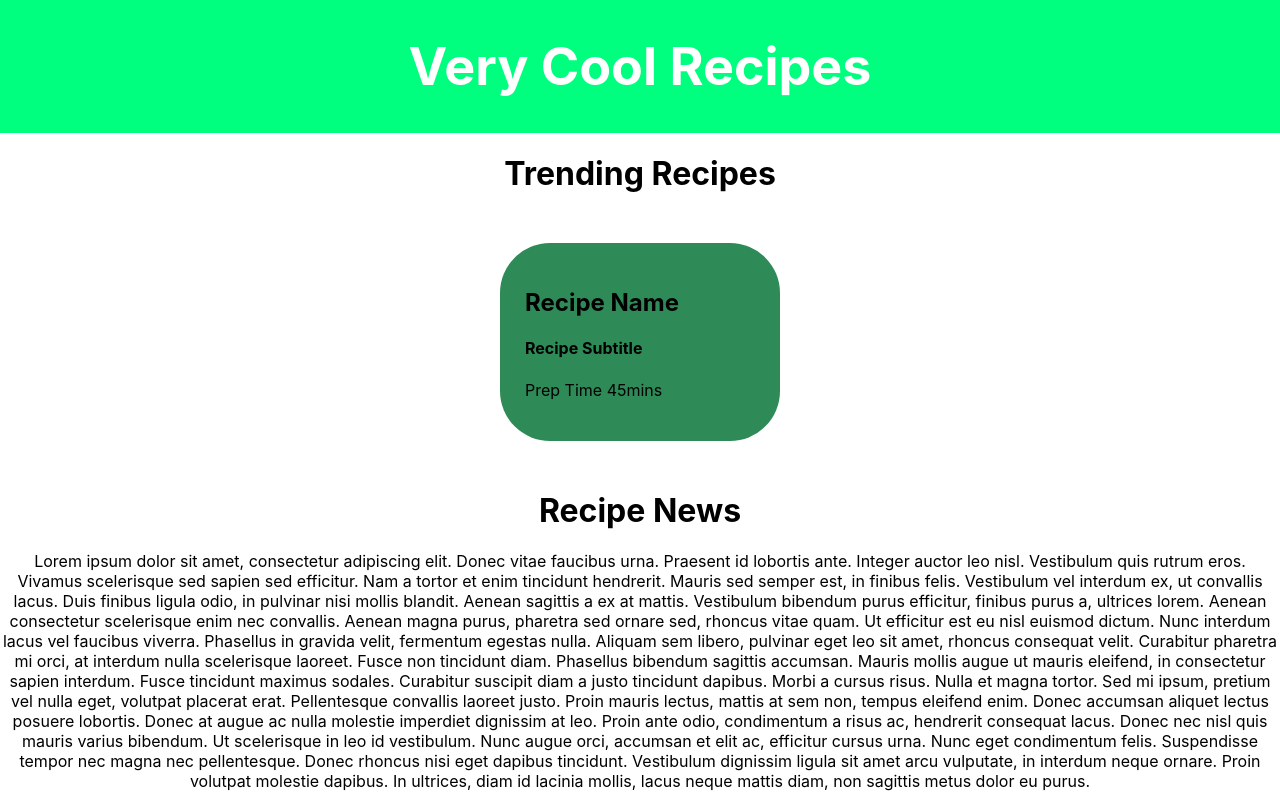
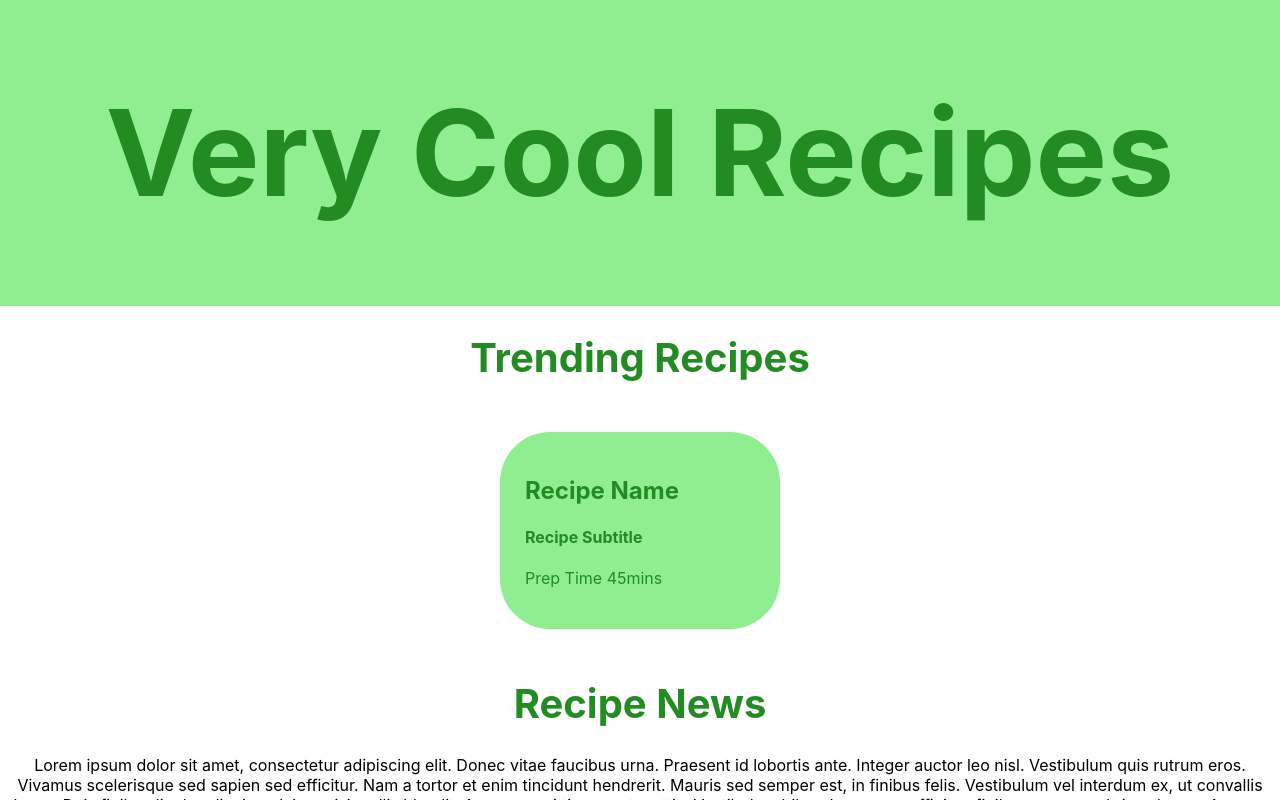
Before and after one commit to Isaak-pixel/mult214-a3, a React (Create React App) app: page / in a window 1280 px wide. Shown: the top 800 px of the page. Built offline with nearby package versions, Linux system fonts and the light colour scheme.

Commit message:
adjusted the size and colours of the styling

```diff
--- a/src/App.css
+++ b/src/App.css
@@ -3,16 +3,22 @@
 }
 
 .App-header {
-  background-color: springgreen;
+  background-color: lightgreen;
+  color: seagreen;
   display: flex;
   justify-content: center;
-  font-size: calc(10px + 2vmin);
-  color: white;
+  font-size: 300%;
+}
+
+h1 {
+  color: forestgreen;
+  font-size: 250%;
 }
 
 .recipe {
   text-align: left;
-  background-color: seagreen;
+  background-color: lightgreen;
+  color: forestgreen;
   margin: 50px 500px;
   padding: 25px;
   border-radius: 50px;
```
